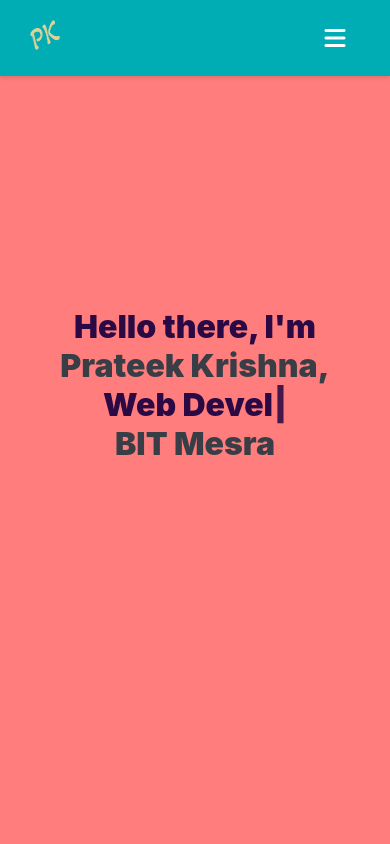
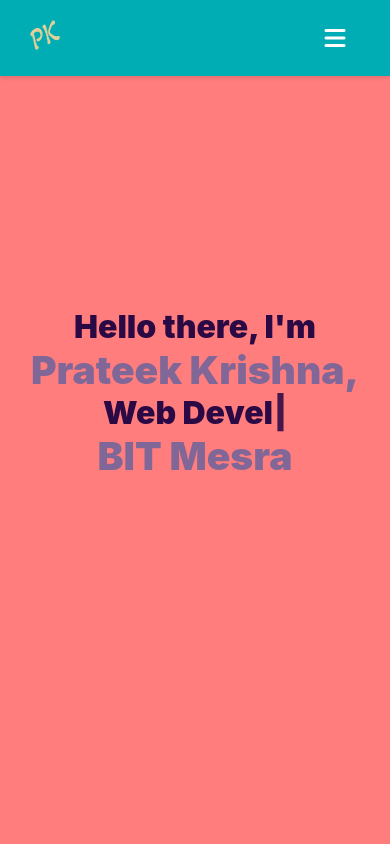
Before and after one commit to PrateekKrishna/prateek-portfolio, a React (Create React App) app: page / in a window 390 px wide. Shown: the top 844 px of the page. Built offline with nearby package versions, Linux system fonts and the light colour scheme; no server answers.

Commit message:
minor changes in landing page

```diff
--- a/src/components/Landing/landing.css
+++ b/src/components/Landing/landing.css
@@ -8,7 +8,8 @@
 }
 
 .blue{
-    color: #393E46;
+    color: #816797;
+    font-size: 80px;
 }
 
 .dialogue{
@@ -17,6 +18,11 @@
     justify-content: space-around;
     font-weight: 900;
 }
+@media screen and (max-width:769px){
+    .blue{
+        font-size: 10vw;
+    }
+}
 
 /*Dark mode here*/
 .hero-dark{
@@ -24,6 +30,7 @@
 }
 .blue-dark{
     color: #EEEEEE;
+    font-size: 80px;
 }
 .dialogue-dark{
     padding-top: 25vh;
--- a/src/components/NewSkills/newSkills.css
+++ b/src/components/NewSkills/newSkills.css
@@ -52,7 +52,7 @@
         width: 90vw;
         grid-template-columns: repeat(3, 1fr);
         row-gap: 1rem;
-        column-gap: 2rem;
+        column-gap: 0.6rem;
         align-content: space-evenly;
         justify-items: center;
         grid-column: 2/4;
```
